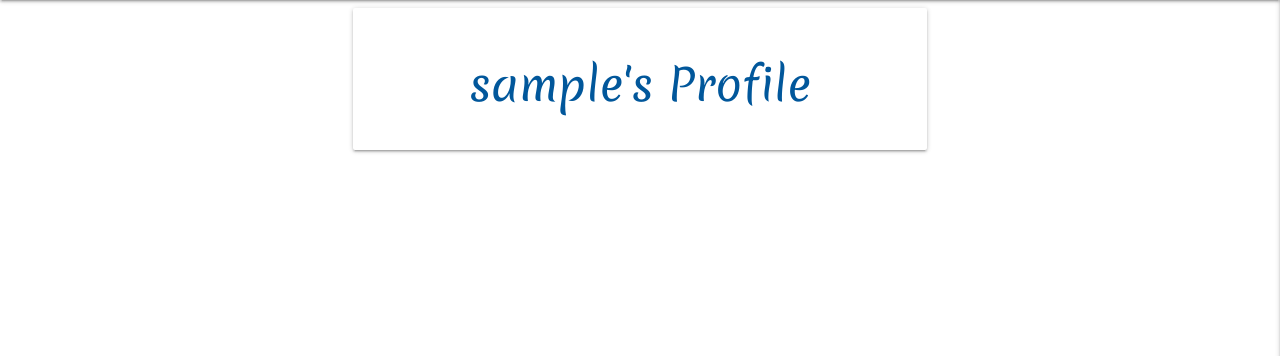
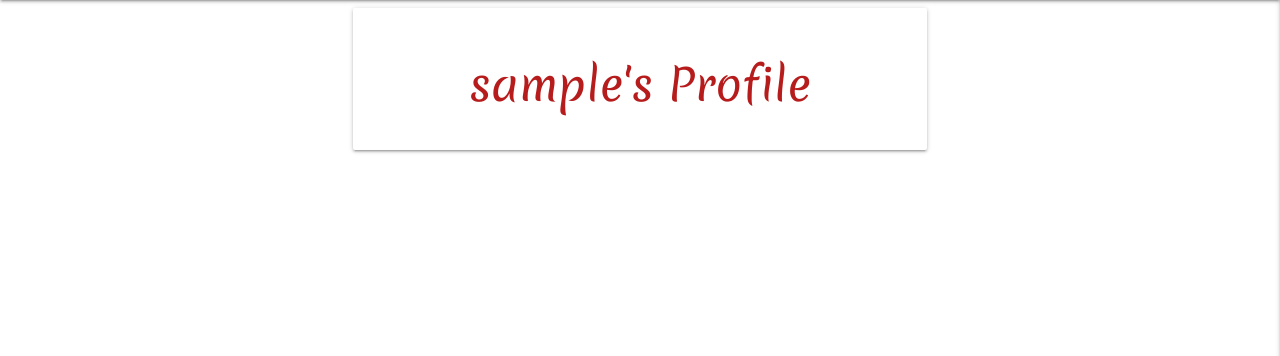
Before and after one commit to Code-Institute-Submissions/Shazaiib47-sarif-ms3-cookbook_SeptResub, a Flask app: page /profile/1 in a window 1280 px wide. Shown: the part 64-420 px from the top of the page. Run offline with Flask 2, Linux system fonts and the light colour scheme; the visitor is signed in with stand-in values (Sample User, id 1); a database or web service that is not in the repository returns one stand-in record (values such as "Sample title"); some libraries are stand-ins or nearby versions.

Commit message:
changed the text from blue to red to match website theme

```diff
--- a/templates/profile.html
+++ b/templates/profile.html
@@ -5,7 +5,7 @@
 <div class="row">
     <div class="col s12 m8 offset-m2">
         <div class="card-panel">
-            <h3 class="center-align light-blue-text text-darken-4">
+            <h3 class="center-align red-text text-darken-4">
                 {{ username }}'s Profile
             </h3>
         </div>
```
